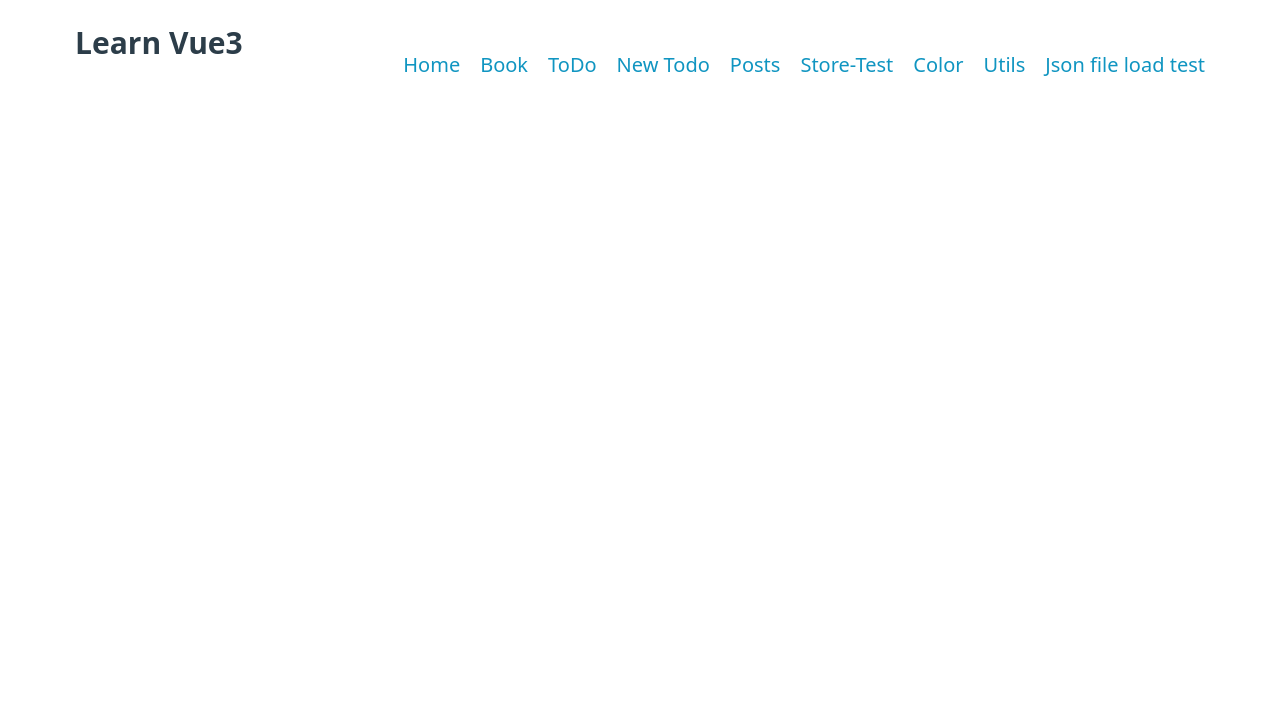
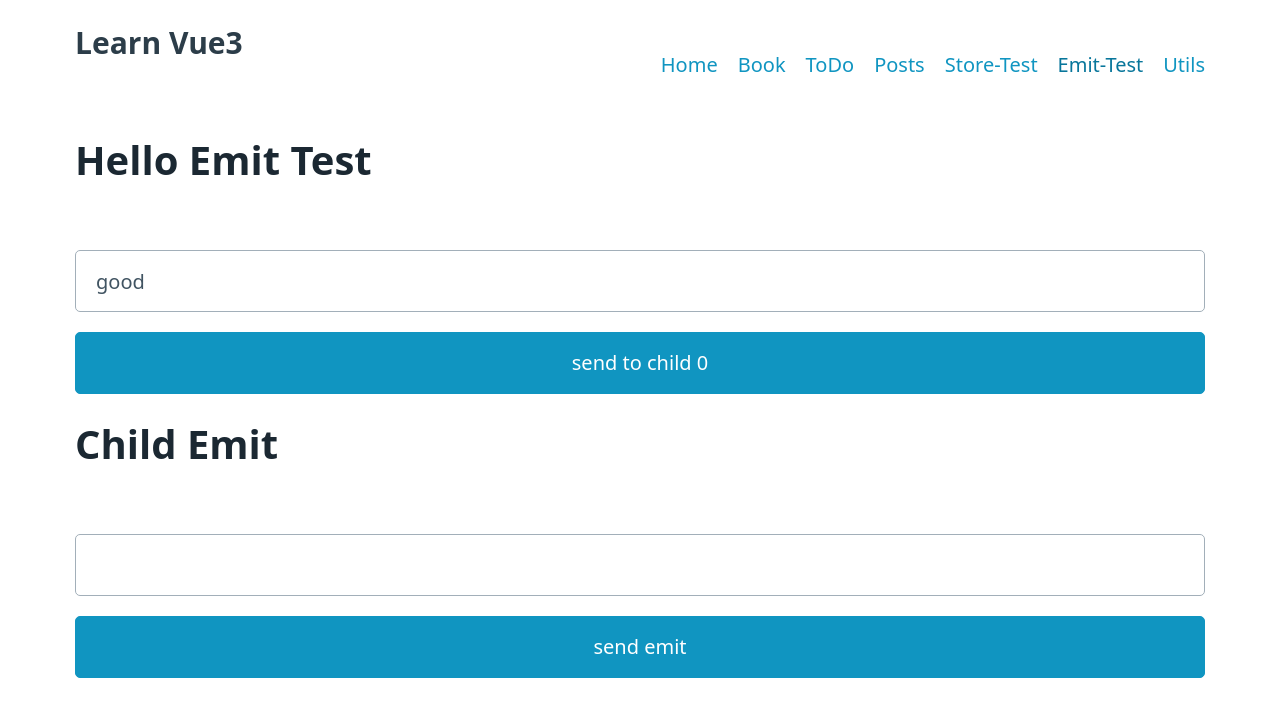
Before and after one commit to kenux196/learn-vue3, a Vue app: page /emit-test in a window 1280 px wide. Shown: the top 716 px of the page. Built offline with nearby package versions, Linux system fonts and the light colour scheme.

Commit message:
Add Emit & Provide & Inject

```diff
--- a/src/App.vue
+++ b/src/App.vue
@@ -14,15 +14,16 @@
         <li>
           <router-link to="/todo-list">ToDo</router-link>
         </li>
-        <li>
+        <!-- <li>
           <router-link to="/new-todo-list">New Todo</router-link>
-        </li>
+        </li> -->
         <li><router-link to="/posts">Posts</router-link></li>
         <li><router-link to="/store-sample">Store-Test</router-link></li>
-        <li><router-link to="/color">Color</router-link></li>
+        <!-- <li><router-link to="/color">Color</router-link></li> -->
+        <li><router-link to="/emit-test">Emit-Test</router-link></li>
         <li><router-link to="/utils">Utils</router-link></li>
         <!-- <li><router-link to="/test">Test</router-link></li> -->
-        <li><router-link to="/json-test">Json file load test</router-link></li>
+        <!-- <li><router-link to="/json-test">Json file load test</router-link></li> -->
       </ul>
     </nav>
   </header>
--- /dev/null
+++ b/src/components/EmitTestComponent.vue
@@ -0,0 +1,20 @@
+<template>
+  <div>
+    <h1>Child Emit</h1>
+    <input type="text" v-model="pMessage" />
+    <button @click="sendEmit">send emit</button>
+  </div>
+</template>
+
+<script setup>
+import { inject } from 'vue';
+
+const emit = defineEmits(['hello']);
+
+const pMessage = inject('parent-message');
+
+function sendEmit() {
+  console.log('will send emit~~~');
+  emit('hello', '안녕하세요~');
+}
+</script>
--- a/src/router/index.js
+++ b/src/router/index.js
@@ -33,6 +33,10 @@ const router = createRouter({
       component: () => import('../views/ColorView.vue'),
     },
     {
+      path: '/emit-test',
+      component: () => import('../views/EmitTestView.vue'),
+    },
+    {
       path: '/utils',
       component: () => import('../views/UtilsView.vue'),
     },
--- /dev/null
+++ b/src/views/EmitTestView.vue
@@ -0,0 +1,29 @@
+<template>
+  <div>
+    <h1>Hello Emit Test</h1>
+    <input type="text" v-model="message" />
+    <button @click="sendToChild">send to child {{ count }}</button>
+  </div>
+  <EmitTestComponent @hello="say"></EmitTestComponent>
+</template>
+
+<script setup>
+import EmitTestComponent from '@/components/EmitTestComponent.vue';
+import { provide, ref } from 'vue';
+
+const message = ref('good');
+const count = ref(0);
+const pMessage = ref('');
+
+function say(msg) {
+  console.log(`recieved message: ${msg}`);
+  message.value = msg;
+}
+
+function sendToChild() {
+  count.value++;
+  pMessage.value = count.value + '번 메시지입니다.';
+}
+
+provide('parent-message', pMessage);
+</script>
--- a/vite.config.js
+++ b/vite.config.js
@@ -1,14 +1,14 @@
-import { fileURLToPath, URL } from 'node:url'
+import { fileURLToPath, URL } from 'node:url';
 
-import { defineConfig } from 'vite'
-import vue from '@vitejs/plugin-vue'
+import { defineConfig } from 'vite';
+import vue from '@vitejs/plugin-vue';
 
 // https://vitejs.dev/config/
 export default defineConfig({
   plugins: [vue()],
   resolve: {
     alias: {
-      '@': fileURLToPath(new URL('./src', import.meta.url))
-    }
-  }
-})
+      '@': fileURLToPath(new URL('./src', import.meta.url)),
+    },
+  },
+});
```
